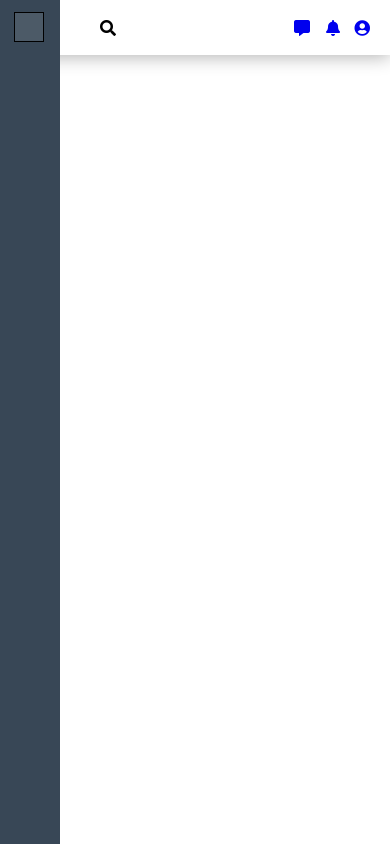
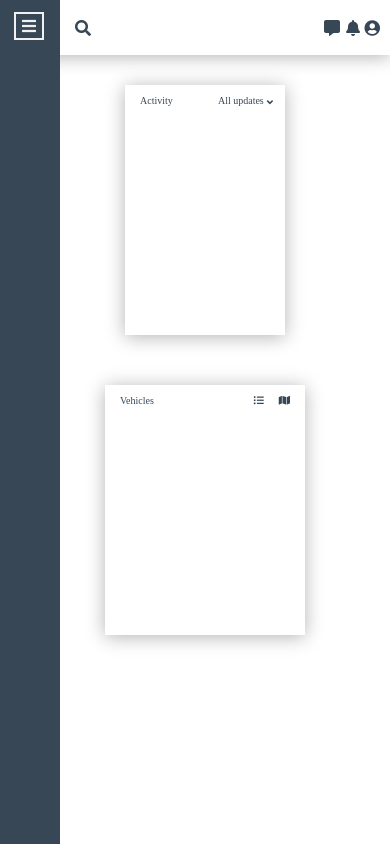
Before and after one commit to EKartashian/magetics, a plain HTML site: page index.html in a window 390 px wide. Drawn offline with nearby package versions, Linux system fonts and the light colour scheme.

Commit message:
Add files via upload
Added two columns in main section.
Made some styles changes, now looks prettier.
Did responsive layout max to 320px.

```diff
--- a/index.html
+++ b/index.html
@@ -15,13 +15,13 @@
     <div class="container">
             <div class="header__wrapper">
                 <div class="header__logo"><a href="#"></a></div>
-                <div class="header__button"></div>
+                <div class="header__button"><i class="fas fa-bars"></i></div>
             </div>
 
 
         <div class="header__search">
             <span class="header__search-icon" onclick="show()"><i class="fas fa-search"></i></span>
-            <input id="search" type="search" id="search" placeholder="Search something..." />
+            <input id="search" type="search" placeholder="Search something" />
         </div>
 
         <div class="header__comment"><a href="#"><i class="fas fa-comment-alt"></i></a></div>
@@ -52,19 +52,20 @@
 </nav>
 
 <section class="main">
-    <div class="container">
+    <div class="main__container">
 
-        <!-- <div class="update">
-            <div class="update__title"></div>
-            <div class="update__content"></div>
+         <div class="main__column-left">
+            <div class="main__column-title">Activity</div>
+            <div class="main__column-link"><a href="#">All updates</a><i class="fas fa-angle-down"></i></div>
         </div>
 
-        <div class="vehicle">
-            <div class="vehicle__title"></div>
-            <div class="vehicle__list"><i class="fas fa-list-ul"></i></div>
-            <div class="vehicle__map"><i class="fas fa-map"></i></div>
-            <div class="vehicle__content"></div>
-        </div> -->
+        <div class="main__column-right">
+            <div class="main__column-title">Vehicles</div>
+            <div class="main__column-links">
+                <div class="main__column-list"><a href="#"><i class="fas fa-list-ul"></i></a></div>
+                <div class="main__column-map"><a href="#"><i class="fas fa-map"></i></a></div>
+            </div>
+        </div>
 
     </div>
 </section>
--- a/main.js
+++ b/main.js
@@ -8,6 +8,7 @@ $(function() {
     });
 
 });
+
 function show() {
     document.getElementById("search").style.display="block";
 };
--- a/styles.css
+++ b/styles.css
@@ -31,6 +31,9 @@ body {
     z-index: 10;
     cursor: pointer;
 }
+.fa-search {
+    color: #384756;
+}
 .header__search-icon:hover {
     opacity: 0.5;
 }
@@ -40,11 +43,16 @@ body {
     top: -7px;
     left: 60px;
     width: 150px;
+    border: 1px solid #384756;
+    border-radius: 15px;
     height: 30px;
     cursor: pointer;
-    padding: 0 10px 0 10px;
+    outline-style: none;
+    padding: 0 10px 0 13px;
 }
-
+.fa-comment-alt, .fa-bell, .fa-user-circle {
+    color: #384756;
+}
 .header__comment {
     position: absolute;
     top: 20px;
@@ -76,16 +84,18 @@ body {
     position: absolute;
     top: 12px;
     left: 14px;
-    border: 1px solid #000;
-    height: 30px;
+    border: 2px solid #f0f1f0;
+    height: 28px;
     width: 30px;
-    background: rgba(255, 255, 255, 0.1);
     cursor: pointer;
     display: flex;
     flex-direction: column;
     align-items: center;
     justify-content: center;
-    z-index: 40;
+    z-index: 11;
+}
+.fa-bars {
+    color: #f0f1f0;
 }
 .menu__wrapper {
     background-color: #333f4e;
@@ -99,7 +109,7 @@ body {
     width: 100%;
     width: 200px;
     transition: all .5s;
-    z-index: 20;
+    z-index: 10;
 }
 .container__menu {
     position: relative;
@@ -117,6 +127,7 @@ body {
     color: #f0f1f0;
     font-size: 18px;
     line-height: 22px;
+    height: 80px;
     padding: 30px 20px 20px 15px;
     display: inline-block;
     transition: all .5s;
@@ -143,3 +154,152 @@ body {
 .menu__close:before {
     transform: rotate(-45deg);
 }
+
+.main__container {
+    display: flex;
+    flex-wrap: wrap;
+    gap: 200px;
+    justify-content: space-between;
+    white-space: nowrap;
+    position: relative;
+}
+.main__column-left {
+    display: flex;
+    flex-wrap: wrap;
+    justify-content: space-between;
+    padding: 10px 15px;
+    min-width: 160px;
+    height: 500px;
+    position: relative;
+    top: 60px;
+    left: 100px;
+    box-shadow: 0px 2px 18px rgba(0, 0, 0, 0.3);
+    font-size: 15px;
+    color: #384756;
+    flex: 1;
+}
+.main__column-right {
+    display: flex;
+    flex-wrap: wrap;
+    justify-content: space-between;
+    padding: 10px 15px;
+    min-width: 200px;
+    height: 500px;
+    position: relative;
+    top: 60px;
+    right: 50px;
+    box-shadow: 0px 2px 18px rgba(0, 0, 0, 0.3);
+    font-size: 15px;
+    color: #384756;
+    flex: 2;
+}
+.main__column-link {
+    height: 25px;
+}
+.fa-angle-down {
+    position: relative;
+    cursor: pointer;
+    left: 3px;
+    top: 2px;
+}
+.main__column-links {
+    display: flex;
+    gap: 15px;
+    height: 25px;
+}
+.main__column-link a {
+    color: #384756;
+}
+.main__column-links a {
+    color: #384756;
+}
+.main__column-title {
+    cursor: pointer;
+    height: 25px;
+}
+.main__column-title:hover {
+    border-bottom: 2px solid #384756;
+}
+.main__column-link:hover {
+    border-bottom: 2px solid #384756;
+}
+.main__column-list:hover {
+    border-bottom: 2px solid #384756;
+}
+.main__column-map:hover {
+    border-bottom: 2px solid #384756;
+}
+
+@media (max-width: 560px) {
+    .main__container {
+        gap: 100px;
+        justify-content: center;
+    }
+    .main__column-left {
+        font-size: 12px;
+        height: 300px;
+        top: 30px;
+        left: 70px;
+        max-width: 100px;
+    }
+    .main__column-right {
+        font-size: 12px;
+        height: 300px;
+        top: 30px;
+        right: 0;
+        max-width: 200px;
+    }
+}
+@media (max-width: 460px) {
+    .header__search {
+        left: 75px;
+    }
+    .main__container {
+        gap: 80px;
+        justify-content: center;
+    }
+    .main__column-left {
+        font-size: 10px;
+        height: 300px;
+        top: 30px;
+        left: 70px;
+        max-width: 100px;
+    }
+    .main__column-right {
+        font-size: 10px;
+        height: 300px;
+        top: 30px;
+        left: 0;
+        max-width: 200px;
+    }
+}
+@media (max-width: 439px) {
+    .main__container {
+        gap: 80px;
+    }
+    .main__column-left {
+        height: 250px;
+        left: 10px;
+    }
+    .main__column-right {
+        height: 250px;
+        top: 0;
+        left: 10px;
+    }
+    .header__search input {
+        top: -3;
+        left: 30px;
+        width: 130px;
+        padding: 0 2px 0 5px;
+    }
+    .header__comment {
+        right: 50px;
+    }
+    .header__bell {
+        right: 30px;
+    }
+    .header__user {
+        right: 10px;
+    }
+
+}
```
